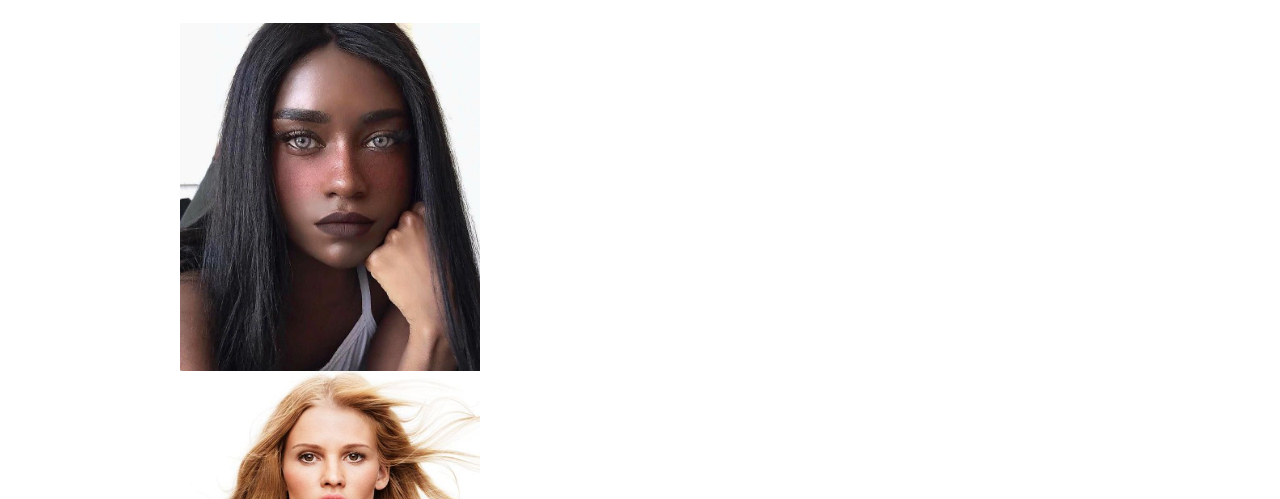
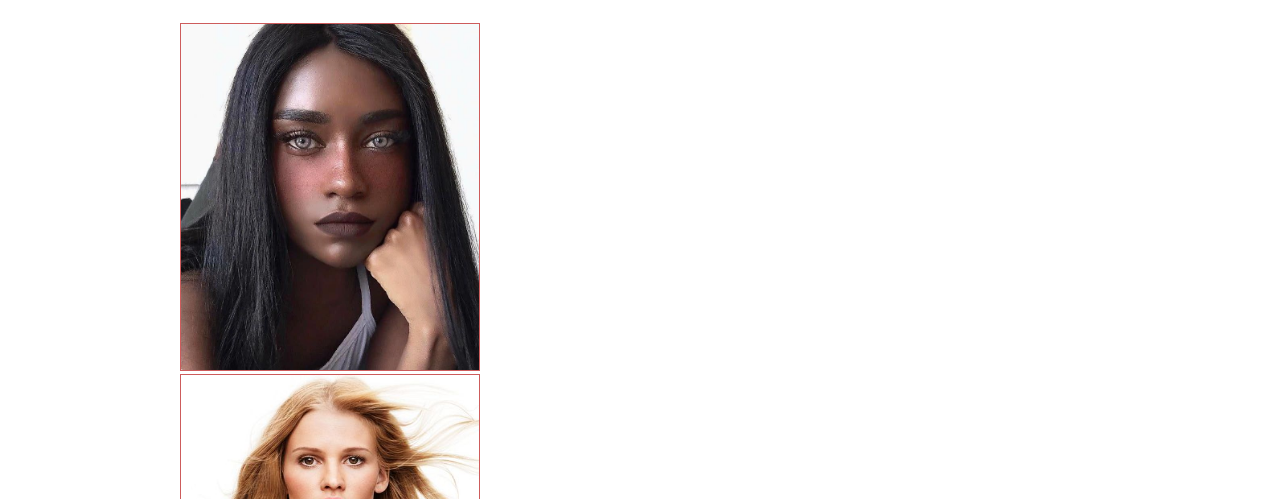
Before and after one commit to apolopena/gatsby-image-grouping-example, a Gatsby site: page / in a window 1280 px wide. Shown: the part 301-800 px from the top of the page. Built offline with nearby package versions, Linux system fonts and the light colour scheme; Gatsby itself is replaced by a stand-in of ours.

Commit message:
refactor, sorted images by ascending order

```diff
--- a/src/pages/index.js
+++ b/src/pages/index.js
@@ -30,7 +30,23 @@ const IndexPage = () => {
 
   const getPersonName = (fileName) => fileName.split('.')[0].replace(/[0-9]/g, '')
 
-  const people = data.allFile.edges.reduce((acc, val, i) => {
+  const sortImages = (obj) => {
+    const numR = new RegExp(/(\d+)/)
+    const ascending = (a, b) => {
+      const _a = Number(a.fileName.match(numR)[0])
+      const _b = Number(b.fileName.match(numR)[0])
+      if (_a < _b) return -1
+      return (_a > _b) ? 1 : 0
+    }
+    let result = {}
+    for (const key in obj) {
+      let val = [...obj[key]]
+      result[key] = val.sort(ascending)
+    }
+    return result
+  }
+
+  const unsortedPeople = data.allFile.edges.reduce((acc, val, i) => {
     const fluid = val.node.childImageSharp.fluid
     const person = getPersonName(fluid.originalName)
     const result = {fileName: fluid.originalName, fluid}
@@ -42,15 +58,20 @@ const IndexPage = () => {
     return { ...acc }
   }, {})
 
+  const people = sortImages(unsortedPeople)
+
   const layout = []
-
   for (const value of Object.values(people)) {
     value.forEach((item, i, arr) => {
       const name = getPersonName(item.fileName)
-
       if (i === 0) layout.push(<label key={name}><br /><h1>{name}</h1></label>)
-
-      layout.push(<Img key={item.fileName} fluid={item.fluid}></Img>)
+      layout.push(
+        <Img
+          key={item.fileName}
+          fluid={item.fluid}
+          style={{border: '1px solid indianred', marginBottom: '.2rem'}}>
+        </Img>
+      )
     })
   }
 
```
Also changed, not shown: 1 other file.
